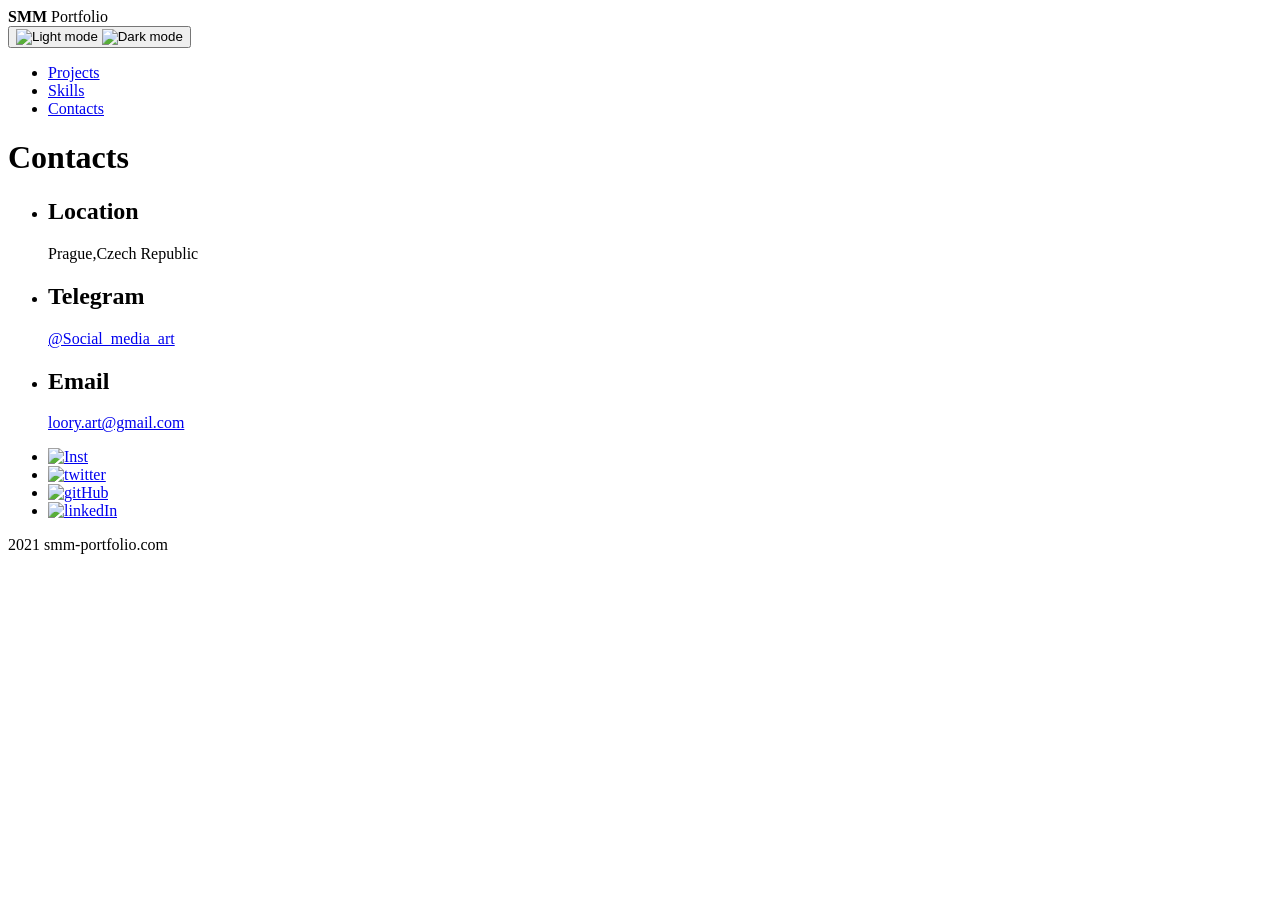
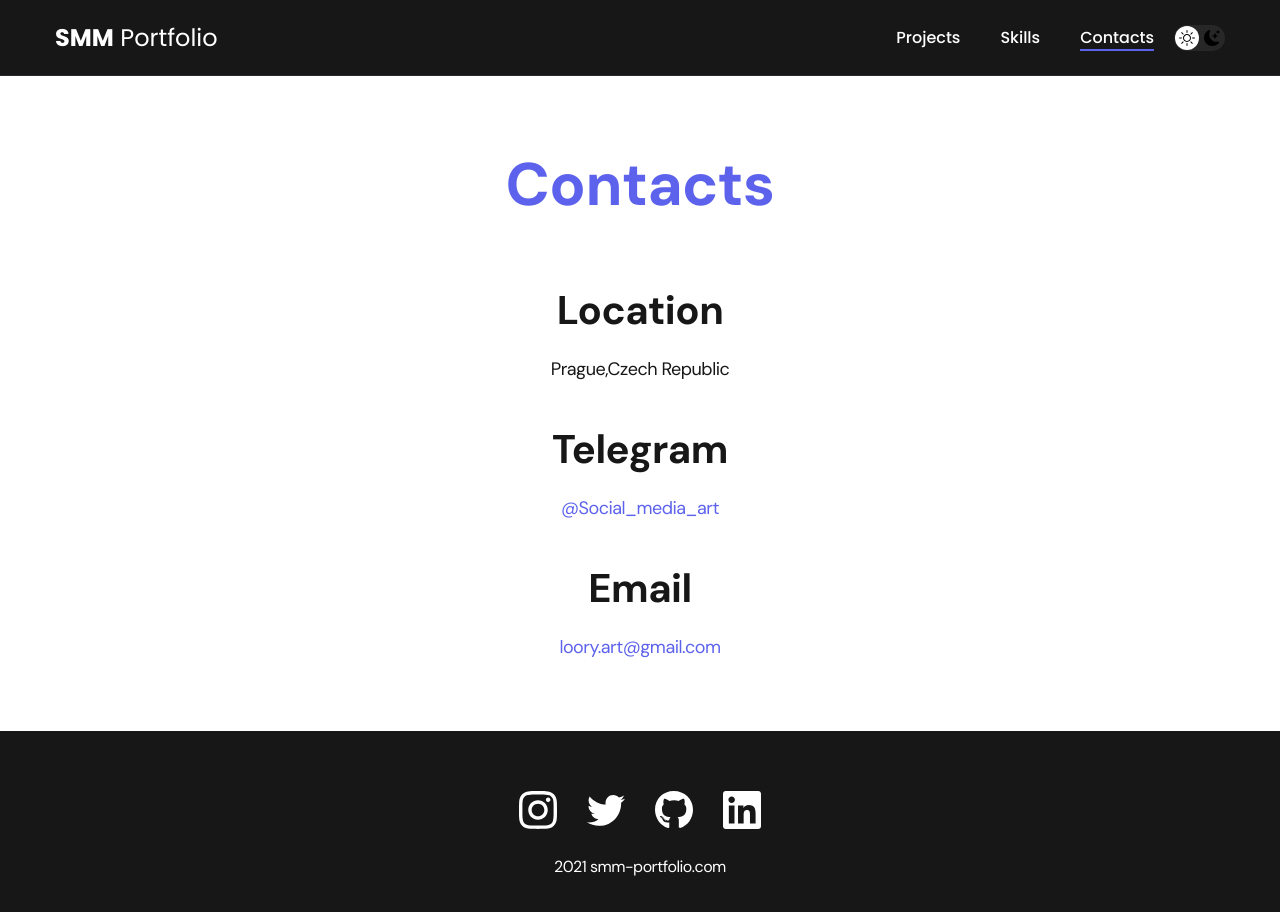
Before and after one commit to allasumkina/portfolio, a plain HTML site: page contacts.html in a window 1280 px wide. Before the commit the page ends 800 px from the top, so only its background shows below. Drawn offline with Linux system fonts and the light colour scheme; the site is published under a folder, as on GitHub Pages, so addresses that start at the root find nothing.

Commit message:
Update contacts.html

```diff
--- a/contacts.html
+++ b/contacts.html
@@ -5,7 +5,7 @@
     <meta http-equiv="X-UA-Compatible" content="IE=edge">
     <meta name="viewport" content="width=device-width, initial-scale=1.0">
     <title>Video service</title>
-    <link rel="stylesheet" href="/css/main.css">
+    <link rel="stylesheet" href="./css/main.css">
 </head>
 <body>
     <nav class="nav">
@@ -14,13 +14,13 @@
             <div class="nav-row">
                 <div class="logo"><strong>SMM</strong> Portfolio</div>
                 <button class="dark-mode-btn">
-                    <img src="/image/icons/Sun.svg" alt="Light mode" class="dark-mode-btn__icon">
-                    <img src="/image/icons/Moon.svg" alt="Dark mode" class="dark-mode-btn__icon">
+                    <img src="./image/icons/Sun.svg" alt="Light mode" class="dark-mode-btn__icon">
+                    <img src="./image/icons/Moon.svg" alt="Dark mode" class="dark-mode-btn__icon">
                     </button>
                 <ul class="nav-list">
-                    <li class="nav-list__item"> <a href="/index.html" class="nav-list__link">Projects</a> </li>
-                    <li class="nav-list__item"> <a href="/skills.html" class="nav-list__link">Skills</a> </li>
-                    <li class="nav-list__item"> <a href="/contacts.html" class="nav-list__link nav-list__link--active">Contacts</a> </li>
+                    <li class="nav-list__item"> <a href="./index.html" class="nav-list__link">Projects</a> </li>
+                    <li class="nav-list__item"> <a href="./skills.html" class="nav-list__link">Skills</a> </li>
+                    <li class="nav-list__item"> <a href="./contacts.html" class="nav-list__link nav-list__link--active">Contacts</a> </li>
 
                 </ul>
             </div>
@@ -57,10 +57,10 @@
         <div class="container">
             <div class="footer__wrapper">
                 <ul class="social">
-                    <li class="social__item"><a href="#"><img src="/image/icons/instagram.svg" alt="Inst"></a></li>
-                    <li class="social__item"><a href="#"><img src="/image/icons/twitter.svg" alt="twitter"></a></li>
-                    <li class="social__item"><a href="#"><img src="/image/icons/gitHub.svg" alt="gitHub"></a></li>
-                    <li class="social__item"><a href="#"><img src="/image/icons/linkedIn.svg" alt="linkedIn"></a></li>
+                    <li class="social__item"><a href="#"><img src="./image/icons/instagram.svg" alt="Inst"></a></li>
+                    <li class="social__item"><a href="#"><img src="./image/icons/twitter.svg" alt="twitter"></a></li>
+                    <li class="social__item"><a href="#"><img src="./image/icons/gitHub.svg" alt="gitHub"></a></li>
+                    <li class="social__item"><a href="#"><img src="./image/icons/linkedIn.svg" alt="linkedIn"></a></li>
                 </ul>
                 <div class="copyright">
                     <p>2021 smm-portfolio.com</p>
@@ -69,6 +69,6 @@
 
         </div>
     </footer>
-    <script src="/js/main.js"></script>
+    <script src="./js/main.js"></script>
 </body>
 </html>
```
